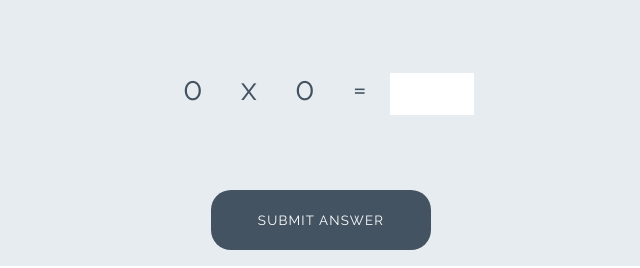
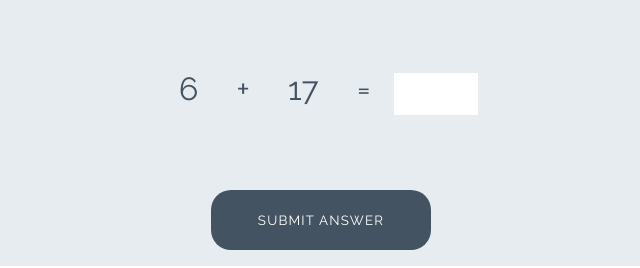
Before and after one commit to cornishcoder1/love-maths, a plain HTML site: page index.html in a window 1280 px wide. Shown: the part 287-555 px from the top of the page, 319-959 px from the left. Drawn offline with Linux system fonts and the light colour scheme.

Commit message:
Display addition question to the user

```diff
--- a/index.html
+++ b/index.html
@@ -34,9 +34,9 @@
         </div>
 
         <div class="question-area">
-            <span class="operand1">0</span>
-            <span class="operator">x</span>
-            <span class="operand2">0</span>
+            <span id="operand1">0</span>
+            <span id="operator">x</span>
+            <span id="operand2">0</span>
             <span>=</span>
             <p class="answer-message">Enter Answer:</p>
             <input id="answer-box" type="number">
```
Also changed, not shown: assets/js/script.js (+4 -3 lines).
